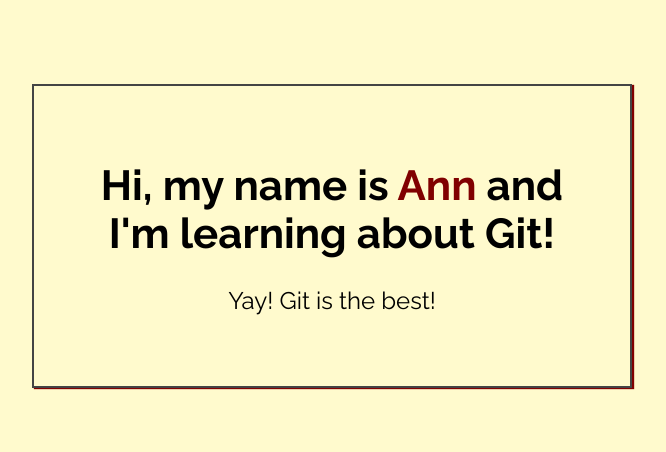
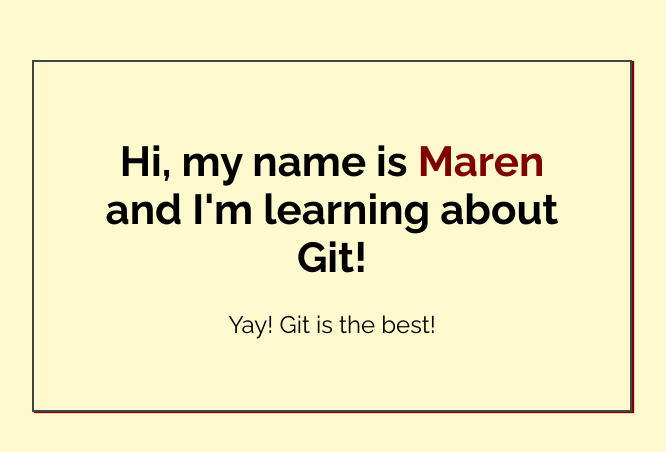
Before and after one commit to babems/my-first-repo, a plain HTML site: page index.html in a window 1280 px wide. Shown: the part 164-616 px from the top of the page, without its empty margins (308-974 px from the left). Drawn offline with Linux system fonts and the light colour scheme.

Commit message:
Added name to index.html

```diff
--- a/index.html
+++ b/index.html
@@ -14,7 +14,7 @@
 <body>
 
     <div class="greeting">
-        <h1>Hi, my name is <span class="highlight">Ann</span> and I'm learning about Git! </h1>
+        <h1>Hi, my name is <span class="highlight">Maren</span> and I'm learning about Git! </h1>
 
         <p>Yay! Git is the best!</p>
     </div>
```
